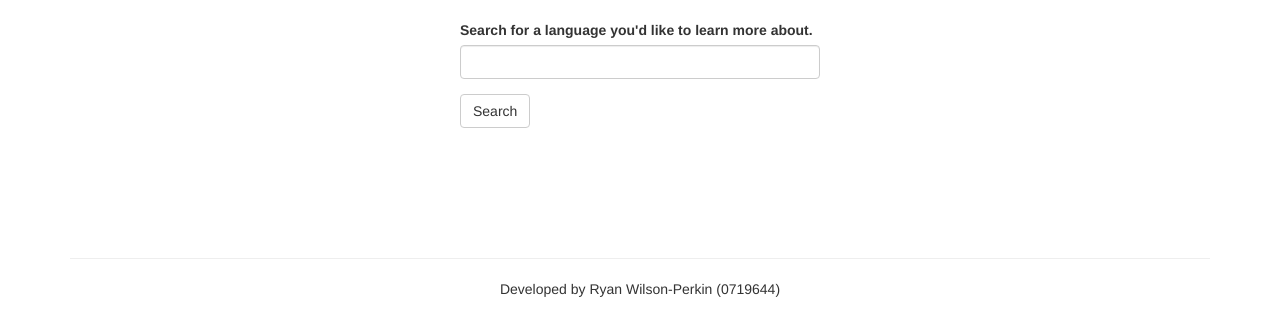
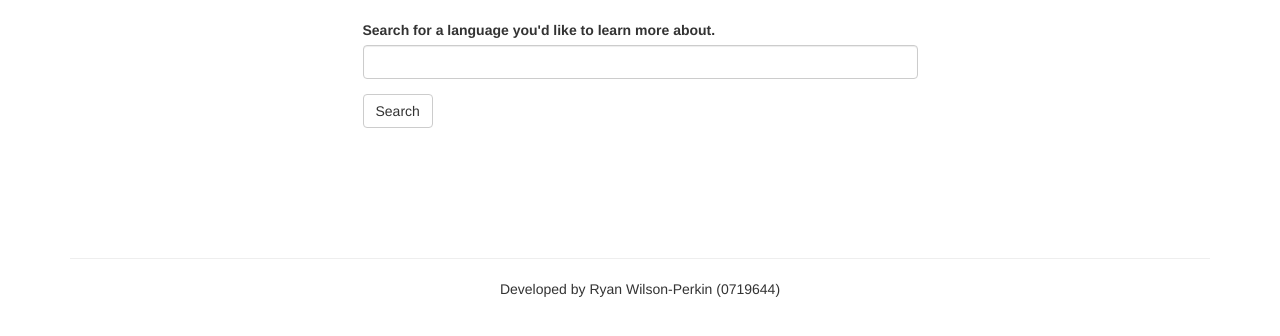
Before and after one commit to ryanwilsonperkin/cis3210, a Python web app: template lab/lab/templates/front_page.mako in a window 1280 px wide. Shown: the part 119-455 px from the top of the page. Run offline with Mako, Linux system fonts and the light colour scheme; the template is opened without the code that fills it, so the values that code supplies are empty; some web fonts are replaced.

Commit message:
Set larger media breakpoint to fit elements.

```diff
--- a/lab/lab/templates/front_page.mako
+++ b/lab/lab/templates/front_page.mako
@@ -17,7 +17,7 @@
   <section id="seach_section">
     <div class="container">
       <div class="row">
-        <div class="col-sm-4 col-sm-offset-4">
+        <div class="col-md-6 col-md-offset-3">
           <div class="form-group">
             <label for="topic_search_input">Search for a language you'd like to learn more about.</label>
             <input type="text" class="form-control" id="topic_search_input">
```
Also changed, not shown: lab/lab/public/js/app.js.
